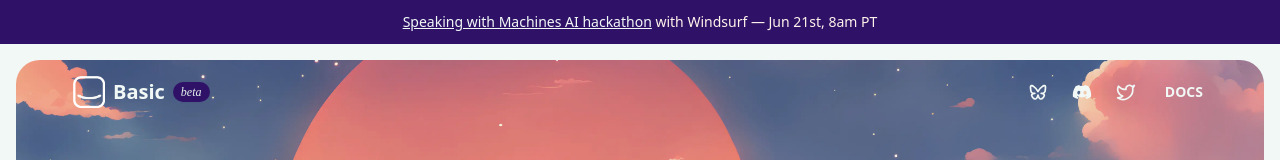
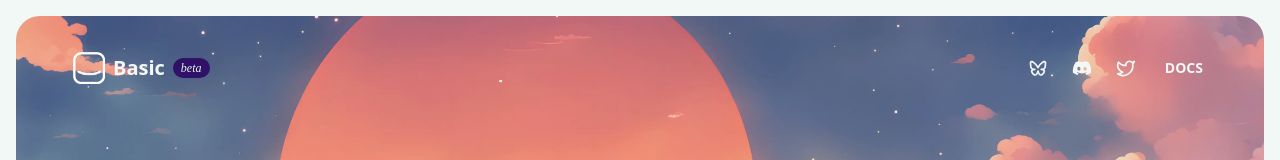
Before and after one commit to basicdb/basic-website, a Next.js app: page / in a window 1280 px wide. Shown: the top 160 px of the page. Built offline with nearby package versions, Linux system fonts and the light colour scheme; a web font is replaced by a local one.

Commit message:
removed SWM hack abnner

```diff
--- a/src/components/NavFooter.tsx
+++ b/src/components/NavFooter.tsx
@@ -6,7 +6,7 @@ import { FaDiscord } from "react-icons/fa"
 
 export const NavBar = () => {
     return (
-        <div className="navbar bg-opacity-20 absolute z-50 top-15 left-0 right-0 py-4 px-8">
+        <div className="navbar bg-opacity-20 absolute z-50 top-5 left-0 right-0 py-4 px-8">
             <div className="w-[calc(100%-1rem)] sm:w-[calc(100%-2rem)] mx-2 sm:mx-4 my-1 sm:my-2 flex justify-between items-center text-green-100 dark:text-black px-1 sm:px-2">
                 <div className="flex-1 flex items-center">
                     <a className="btn btn-ghost normal-case text-xl flex items-center" href="/">
--- a/src/pages/index.tsx
+++ b/src/pages/index.tsx
@@ -8,10 +8,7 @@ import JoinDiscord from '@/components/JoinDiscord'
 import { NavBar, Footer } from '@/components/NavFooter'
 import MediumCard from '@/components/MediumCard'
 import PrivateBeta from '@/components/PrivateBeta'
-import Banner from '@/components/Banner'
-import Benefits from '@/components/Benefits'
 import Credentials from '@/components/Credentials'
-import moreBenefits from '@/utils/moreBenefits'
 const mediumCardElements = {
   title: 'the Basic protocol',
   titleColor: 'text-pink-800 dark:text-pink',
@@ -43,7 +40,6 @@ export default function Home() {
       <Script strategy="afterInteractive" data-domain="basic.tech" src="https://plausible.io/js/script.js" />
       <main className="flex flex-col items-center bg-green-100 dark:bg-black min-h-screen overflow-x-hidden">
         <div className="w-full">
-          <Banner />
           <NavBar />
           <Hero />
           <Credentials />
```
